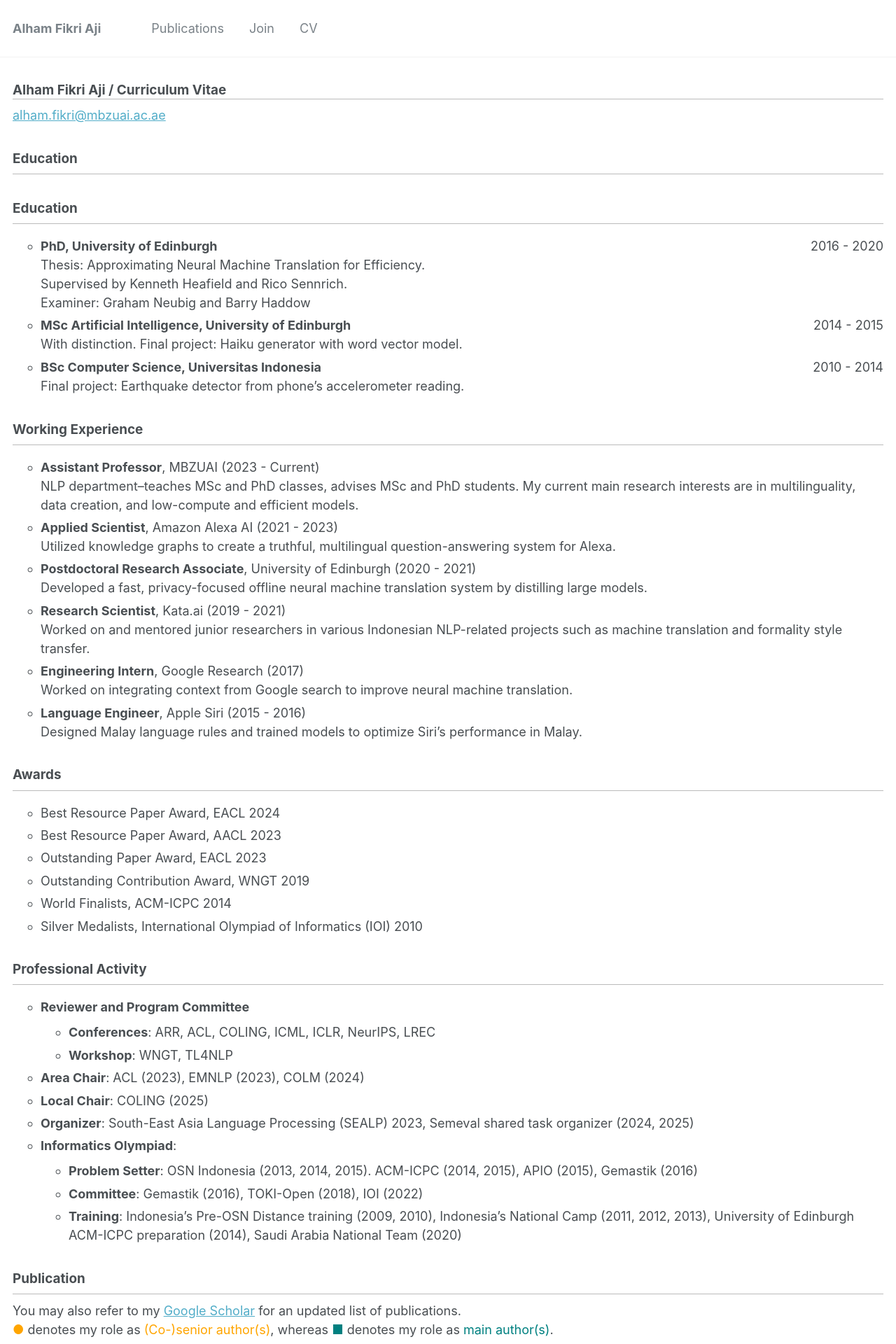
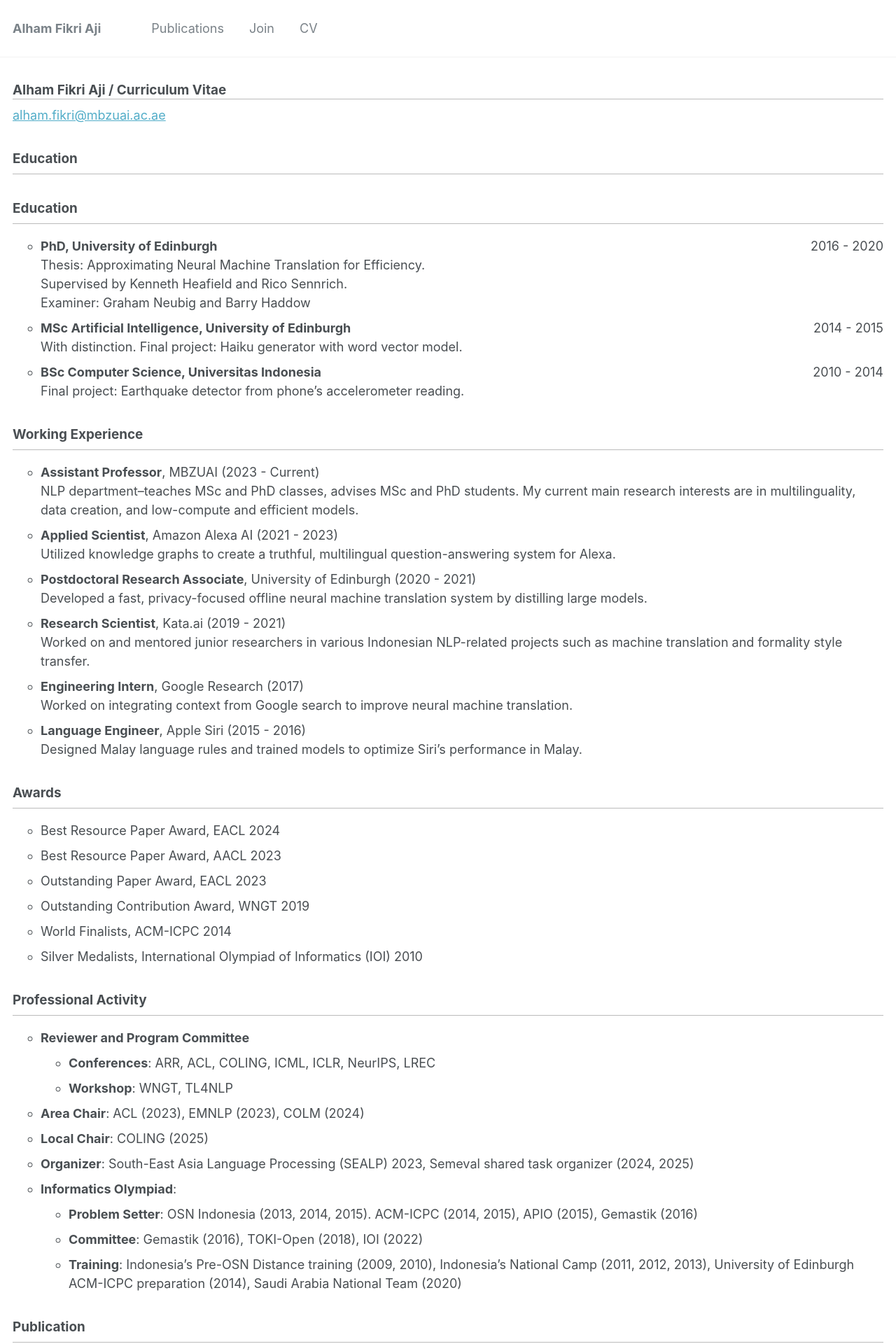
Before and after one commit to afaji/afaji.github.io, a Jekyll site: the page built from _pages/cv.md, in a window 1280 px wide. Shown: the top 1920 px of the page at 70% size. Built offline with Jekyll 4.4.1, drawn with Linux system fonts in a browser that asks for light colours.

Commit message:
Update cv.html

```diff
--- a/_layouts/cv.html
+++ b/_layouts/cv.html
@@ -22,8 +22,8 @@ layout: compress
           }
       }
       ul li {
-        margin-bottom: 0.3em;
-        margin-top: 0.1em;
+        margin-bottom: 0.5em;
+        margin-top: 0.2em;
         list-style-type: circle;
       }
 
```
